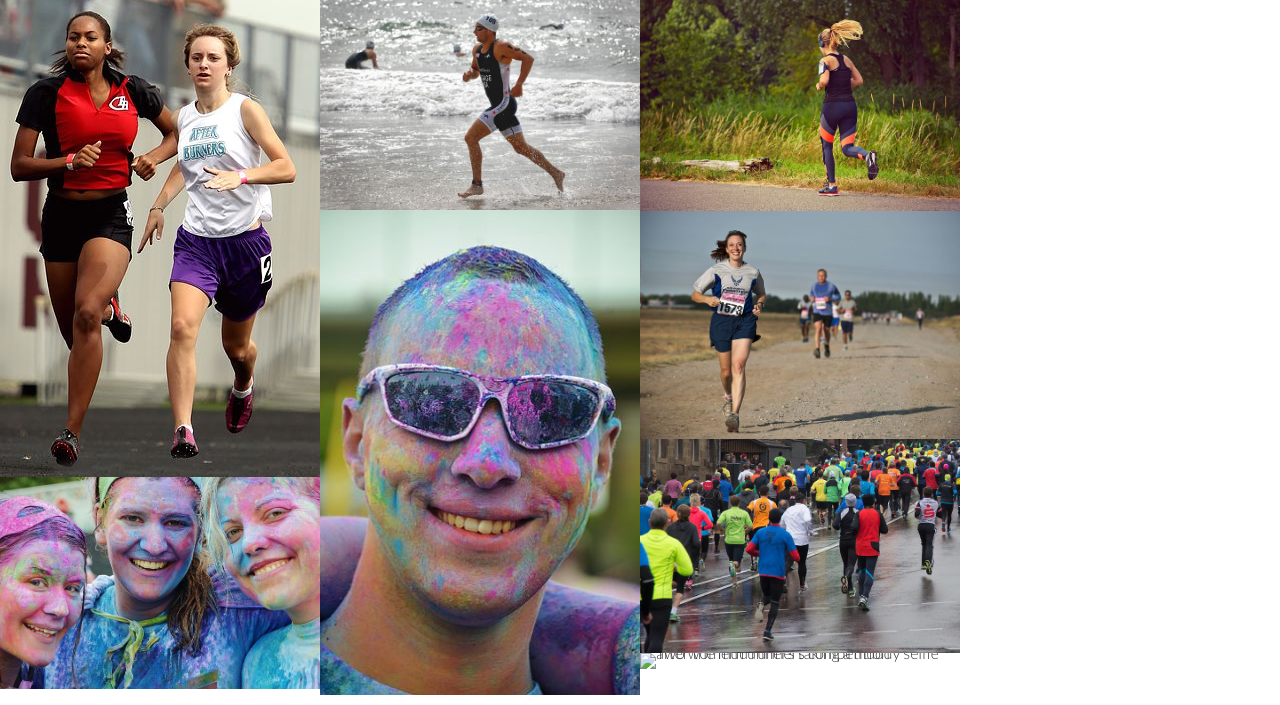
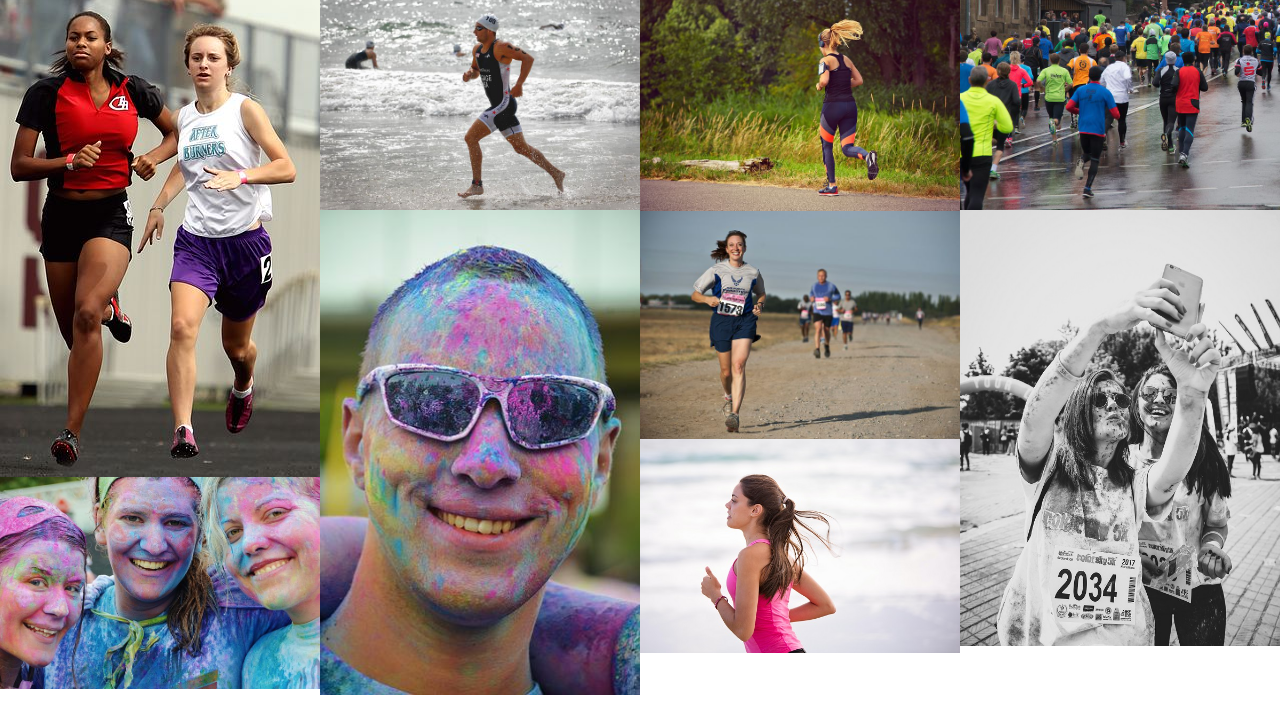
Before and after one commit to RachWalm/love-running, a plain HTML site: page gallery.html in a window 1280 px wide. Shown: the part 78-783 px from the top of the page. Drawn offline with nearby package versions, Linux system fonts and the light colour scheme.

Commit message:
add missing photo

```diff
--- a/gallery.html
+++ b/gallery.html
@@ -39,9 +39,10 @@
         <img src="assets/images/runner3.jpg" alt="Solo male runner jogging on beach">
         <img src="assets/images/man.jpg" alt="Man at chrity paint running festival">
         <img src="assets/images/runner1.jpg" alt="Solo female runner joggin through phoenix park">
-        <img src="assets/images/runner2.jpg" alt="Solo female runner on a beach">
+        <img src="assets/images/runner2.jpg" alt="Runners competing in a marathon">
+        <img src="assets/images/runner4.jpg" alt="Solo female runner on beath">
         <img src="assets/images/running_gang.jpg" alt="tLarge group of runners taking part in a marathon">
-        <img src="assets/images/md-run.jpg" alt="Two women runners taking a muddy selfie after the mud runners competition">
+        <img src="assets/images/mud-run.jpg" alt="Two women runners taking a muddy selfie after the mud runners competition">
     </section>
 
     <footer>
```
